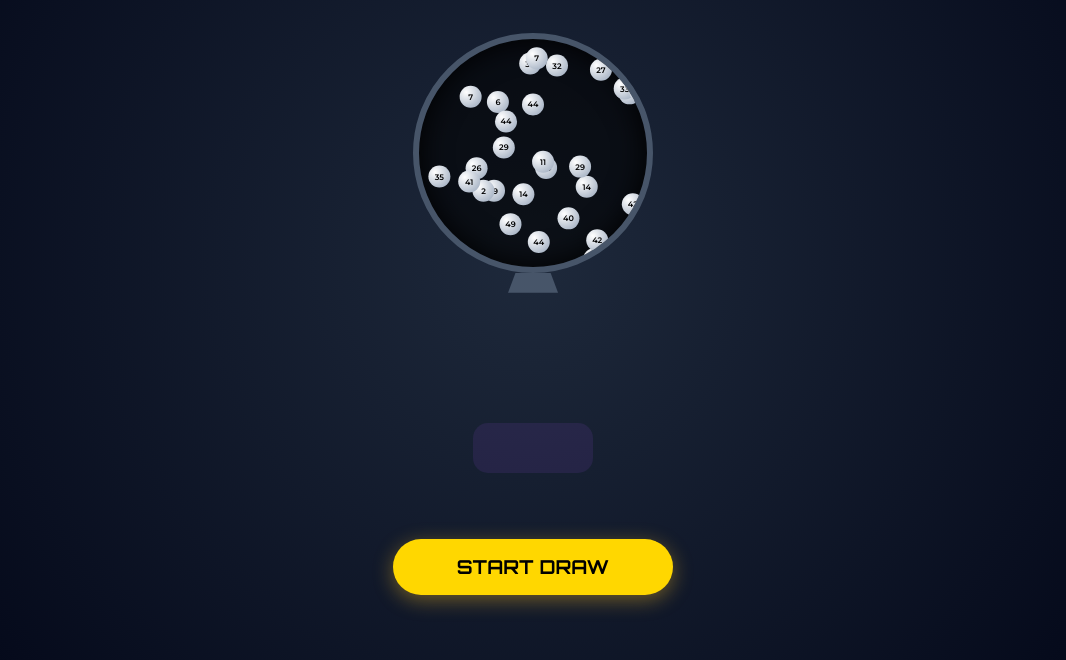
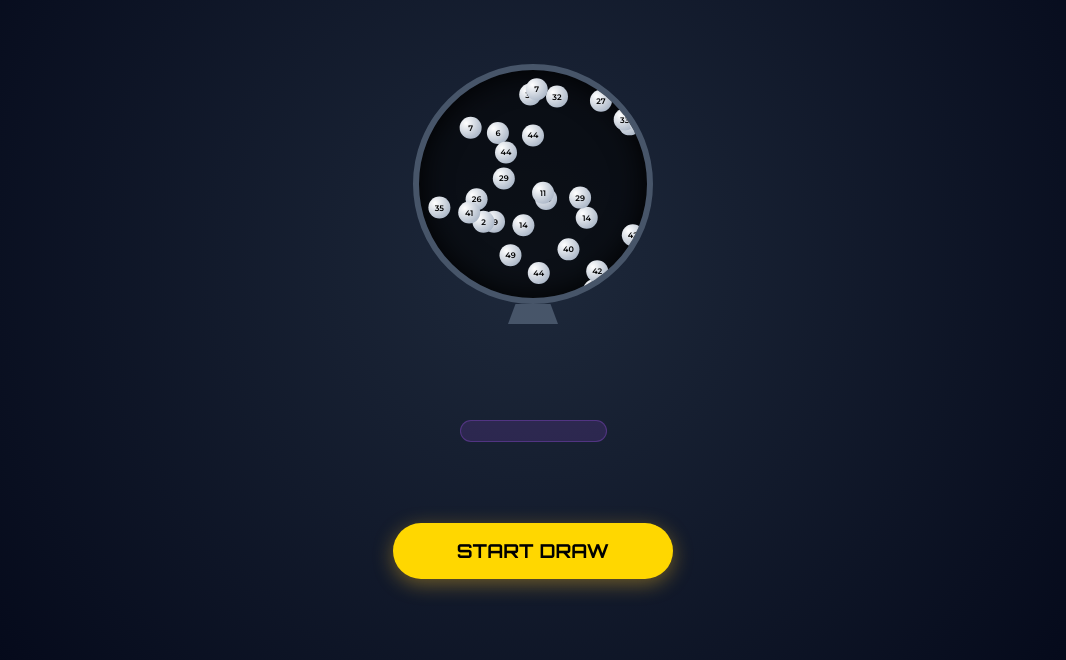
Before and after one commit to kisangng/Dansjackpot, a plain HTML site: page index.html in a window 1280 px wide. Shown: the part 140-800 px from the top of the page, without its empty margins (107-1173 px from the left). Drawn offline with nearby package versions, Linux system fonts and the light colour scheme.

Commit message:
Add files via upload

```diff
--- a/index.html
+++ b/index.html
@@ -64,34 +64,39 @@
         }
         .anim-drop { display: flex; animation: drop 0.6s ease-in forwards; }
 
-        /* 결과 영역: 강제로 줄바꿈을 제어 */
+        /* 결과 영역 레이아웃 수정 */
         .result-area {
-            display: flex; flex-direction: column; gap: 10px; align-items: center;
-            width: 100%; padding: 0 10px;
+            display: flex; flex-direction: column; gap: 15px; align-items: center;
+            width: 100%;
         }
 
-        .tray {
-            display: flex; justify-content: center; align-items: center; gap: 8px;
-            min-height: 50px; width: 100%;
-            flex-wrap: nowrap; /* 절대 줄바꿈 되지 않게 설정 */
+        /* 그리드를 사용하여 윗줄 5칸 강제 고정 */
+        #main-tray {
+            display: grid;
+            grid-template-columns: repeat(5, 45px); /* 45px씩 5칸 고정 */
+            gap: 10px;
+            justify-content: center;
+            width: 100%;
         }
 
-        .tray.bonus-row {
-            margin-top: 5px;
-            padding: 8px;
-            background: rgba(168, 85, 247, 0.1);
-            border-radius: 15px;
-            width: auto;
-            min-width: 120px;
+        /* 보너스 줄 2칸 강제 고정 */
+        #bonus-tray {
+            display: grid;
+            grid-template-columns: repeat(2, 45px); /* 45px씩 2칸 고정 */
+            gap: 15px;
+            justify-content: center;
+            padding: 10px 20px;
+            background: rgba(168, 85, 247, 0.15);
+            border-radius: 50px;
+            border: 1px solid rgba(168, 85, 247, 0.3);
         }
 
         .final-ball {
-            width: 42px; height: 42px; border-radius: 50%;
+            width: 45px; height: 45px; border-radius: 50%;
             display: flex; align-items: center; justify-content: center;
             font-family: 'Orbitron', sans-serif; font-size: 1.1rem; font-weight: bold; color: #000;
             animation: pop 0.4s cubic-bezier(0.175, 0.885, 0.32, 1.275) forwards;
             box-shadow: 0 4px 10px rgba(0,0,0,0.3);
-            flex-shrink: 0; /* 공 크기가 줄어들지 않게 함 */
         }
         .main { background: linear-gradient(135deg, #ffd700, #b8860b); }
         .euro { background: linear-gradient(135deg, #e879f9, #6b21a8); color: white; }
@@ -127,9 +132,7 @@
     </div>
 
     <div class="result-area">
-        <div class="tray" id="main-tray"></div>
-        <div class="tray bonus-row" id="bonus-tray"></div>
-    </div>
+        <div id="main-tray"></div> <div id="bonus-tray"></div> </div>
 
     <button id="draw-btn" class="btn-draw" onclick="startDraw()">START DRAW</button>
 
@@ -142,10 +145,6 @@
     </div>
 
     <script>
-        if ('serviceWorker' in navigator) {
-            window.addEventListener('load', () => { navigator.serviceWorker.register('./sw.js').catch(()=>{}); });
-        }
-
         const machine = document.getElementById('machine');
         const mainTray = document.getElementById('main-tray');
         const bonusTray = document.getElementById('bonus-tray');
```
